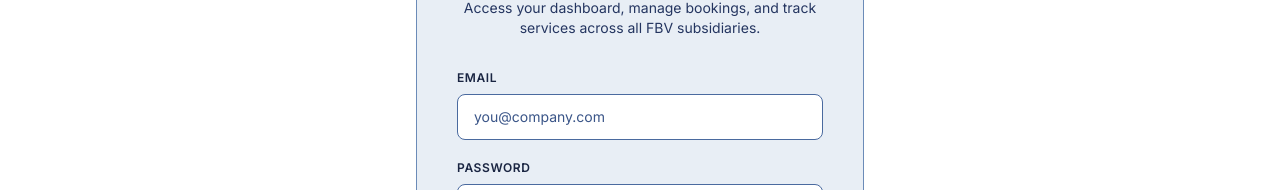
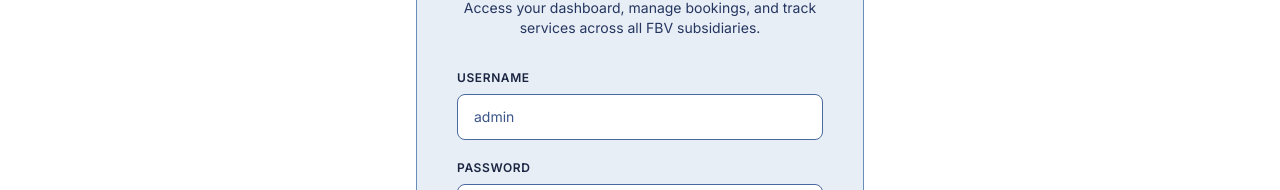
Before and after one commit to masaitrevis/future-bright-website, a Next.js app: page /login in a window 1280 px wide. Shown: the part 250-440 px from the top of the page. Built offline with nearby package versions, Linux system fonts and the light colour scheme; no server answers; a web font is replaced by a local one.

Commit message:
Fix login field type - change email to username text field

```diff
--- a/app/login/page.tsx
+++ b/app/login/page.tsx
@@ -60,14 +60,14 @@ export default function LoginPage() {
           <form onSubmit={handleSubmit} className="space-y-5">
             <div>
               <label className="block text-xs font-semibold text-navy-700 uppercase tracking-wider mb-2">
-                Email
+                Username
               </label>
               <input
-                type="email"
+                type="text"
                 required
                 value={email}
                 onChange={(e) => setEmail(e.target.value)}
-                placeholder="you@company.com"
+                placeholder="admin"
                 className="w-full bg-white border border-navy-200 rounded-lg px-4 py-3 text-sm text-navy-900 placeholder:text-navy-300 focus:outline-none focus:border-gold-400 transition-colors"
               />
             </div>
```
